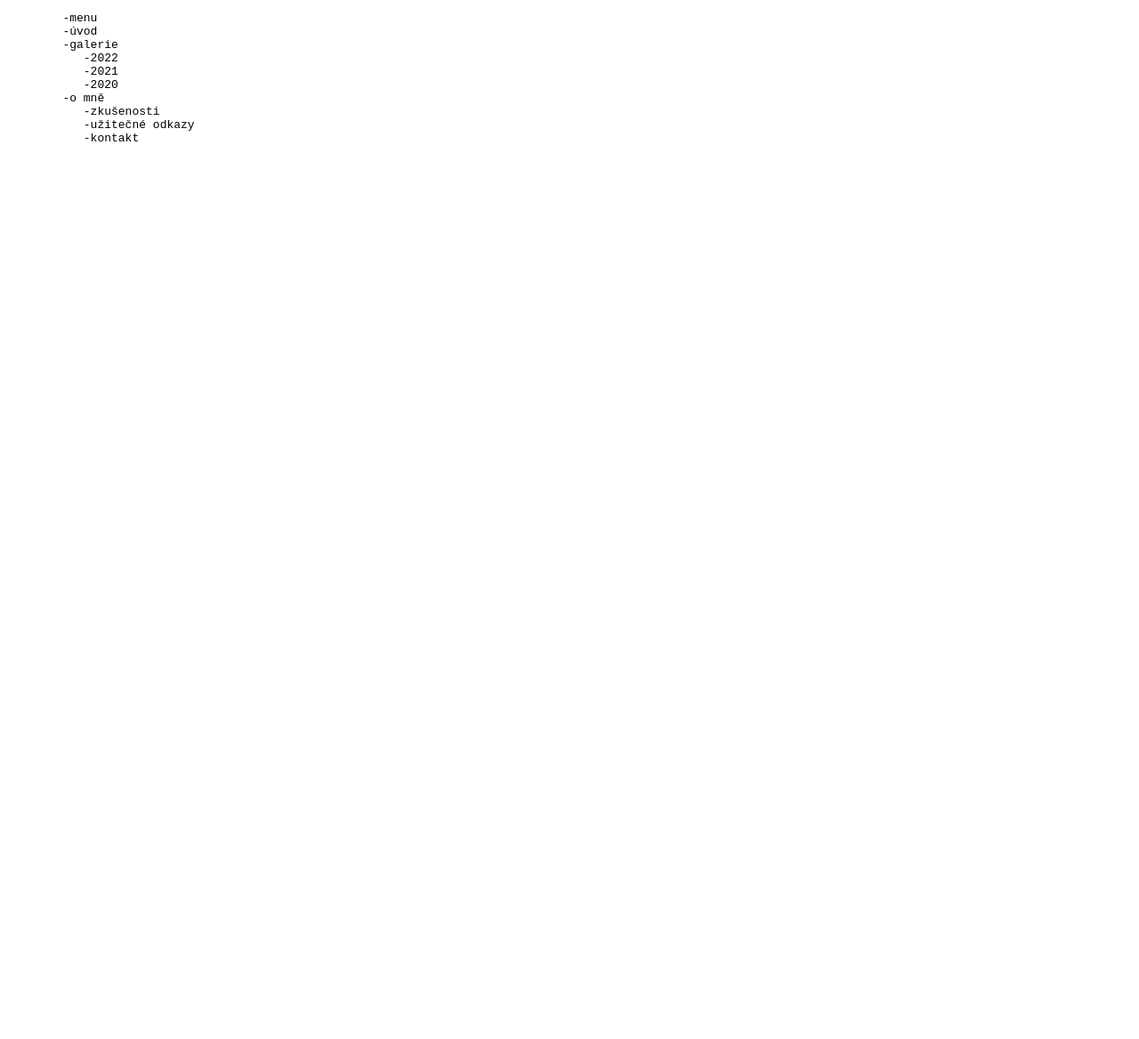
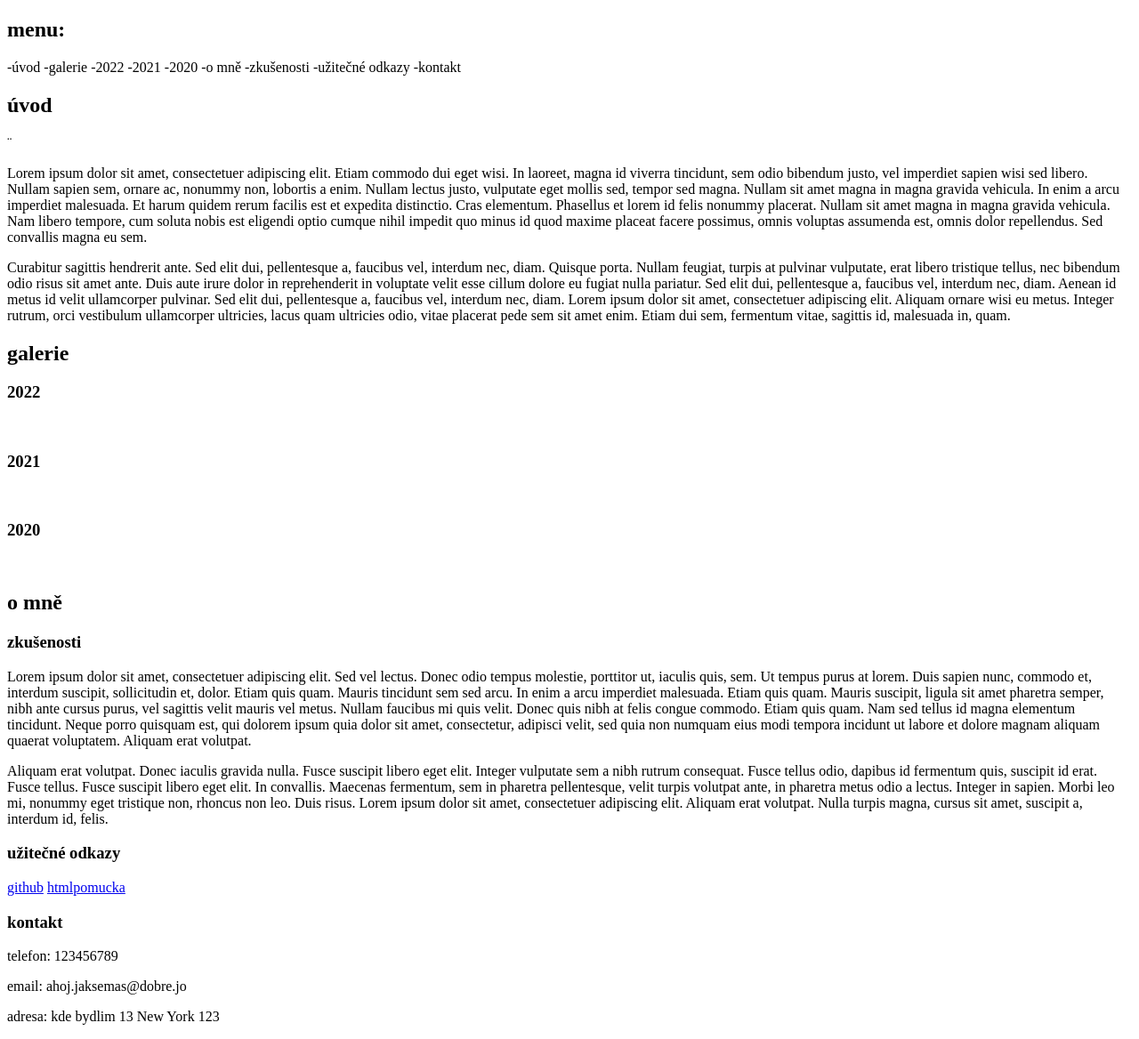
Before and after one commit to valijakimicova/test, a plain HTML site: page web.html in a window 1280 px wide. Shown: the whole page at 89% size. Before the commit the page ends 800 px from the top, so only its background shows below. Drawn offline with Linux system fonts and the light colour scheme.

Commit message:
fotkyahrubynavrh

```diff
--- a/web.html
+++ b/web.html
@@ -7,8 +7,7 @@
     <title>Document</title>
 </head>
 <body>
-    <pre>
-        -menu
+    <h2>menu:</h2>
         -úvod
         -galerie
            -2022
@@ -18,6 +17,32 @@
            -zkušenosti
            -užitečné odkazy
            -kontakt
-    </pre>
-</body>
+    <h2>úvod</h2> ¨
+    <p>Lorem ipsum dolor sit amet, consectetuer adipiscing elit. Etiam commodo dui eget wisi. In laoreet, magna id viverra tincidunt, sem odio bibendum justo, vel imperdiet sapien wisi sed libero. Nullam sapien sem, ornare ac, nonummy non, lobortis a enim. Nullam lectus justo, vulputate eget mollis sed, tempor sed magna. Nullam sit amet magna in magna gravida vehicula. In enim a arcu imperdiet malesuada. Et harum quidem rerum facilis est et expedita distinctio. Cras elementum. Phasellus et lorem id felis nonummy placerat. Nullam sit amet magna in magna gravida vehicula. Nam libero tempore, cum soluta nobis est eligendi optio cumque nihil impedit quo minus id quod maxime placeat facere possimus, omnis voluptas assumenda est, omnis dolor repellendus. Sed convallis magna eu sem.</p>
+    <p>Curabitur sagittis hendrerit ante. Sed elit dui, pellentesque a, faucibus vel, interdum nec, diam. Quisque porta. Nullam feugiat, turpis at pulvinar vulputate, erat libero tristique tellus, nec bibendum odio risus sit amet ante. Duis aute irure dolor in reprehenderit in voluptate velit esse cillum dolore eu fugiat nulla pariatur. Sed elit dui, pellentesque a, faucibus vel, interdum nec, diam. Aenean id metus id velit ullamcorper pulvinar. Sed elit dui, pellentesque a, faucibus vel, interdum nec, diam. Lorem ipsum dolor sit amet, consectetuer adipiscing elit. Aliquam ornare wisi eu metus. Integer rutrum, orci vestibulum ullamcorper ultricies, lacus quam ultricies odio, vitae placerat pede sem sit amet enim. Etiam dui sem, fermentum vitae, sagittis id, malesuada in, quam.</p>
+    <h2>galerie</h2>
+       <h3>2022</h3>
+         <img src="" alt="">
+         <img src="" alt="">
+         <img src="" alt="">
+       <h3>2021</h3>
+         <img src="" alt="">
+         <img src="" alt="">
+         <img src="" alt="">
+       <h3>2020</h3>
+         <img src="" alt="">
+         <img src="" alt="">
+         <img src="" alt="">
+    <h2>o mně</h2>
+        <h3>zkušenosti</h3>
+        <p>Lorem ipsum dolor sit amet, consectetuer adipiscing elit. Sed vel lectus. Donec odio tempus molestie, porttitor ut, iaculis quis, sem. Ut tempus purus at lorem. Duis sapien nunc, commodo et, interdum suscipit, sollicitudin et, dolor. Etiam quis quam. Mauris tincidunt sem sed arcu. In enim a arcu imperdiet malesuada. Etiam quis quam. Mauris suscipit, ligula sit amet pharetra semper, nibh ante cursus purus, vel sagittis velit mauris vel metus. Nullam faucibus mi quis velit. Donec quis nibh at felis congue commodo. Etiam quis quam. Nam sed tellus id magna elementum tincidunt. Neque porro quisquam est, qui dolorem ipsum quia dolor sit amet, consectetur, adipisci velit, sed quia non numquam eius modi tempora incidunt ut labore et dolore magnam aliquam quaerat voluptatem. Aliquam erat volutpat.</p>
+        <p>Aliquam erat volutpat. Donec iaculis gravida nulla. Fusce suscipit libero eget elit. Integer vulputate sem a nibh rutrum consequat. Fusce tellus odio, dapibus id fermentum quis, suscipit id erat. Fusce tellus. Fusce suscipit libero eget elit. In convallis. Maecenas fermentum, sem in pharetra pellentesque, velit turpis volutpat ante, in pharetra metus odio a lectus. Integer in sapien. Morbi leo mi, nonummy eget tristique non, rhoncus non leo. Duis risus. Lorem ipsum dolor sit amet, consectetuer adipiscing elit. Aliquam erat volutpat. Nulla turpis magna, cursus sit amet, suscipit a, interdum id, felis.</p>
+        <h3>užitečné odkazy</h3>
+        <a href="https://github.com/valijakimicova/test">github</a>
+        <a href="https://www.w3schools.com/html/html_links.asp">htmlpomucka</a>
+        <h3>kontakt</h3>
+        <p>telefon: 123456789</p>
+        <p>email: ahoj.jaksemas@dobre.jo</p>
+        <p>adresa: kde bydlim 13 New York 123</p>
+    </body>
 </html>
```
Also changed, not shown: 1foto.jpg (added), 2foto.jpg (added), 3foto.jpg (added), 4foto.jpg (added), 5foto.jpg (added), 6foto.jpg (added), 7foto.jpg (added), 8foto.jpg (added), 9foto.jpg (added).
